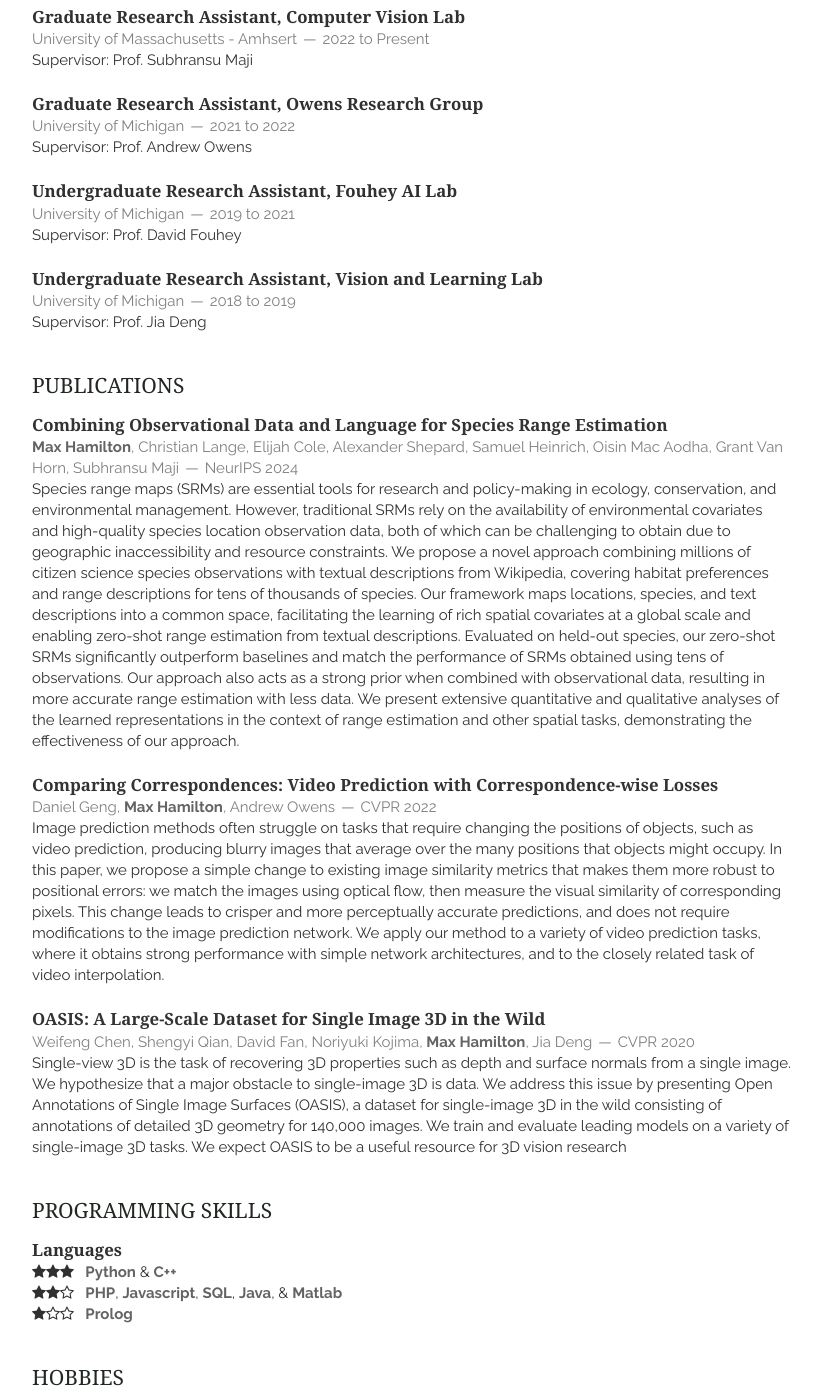
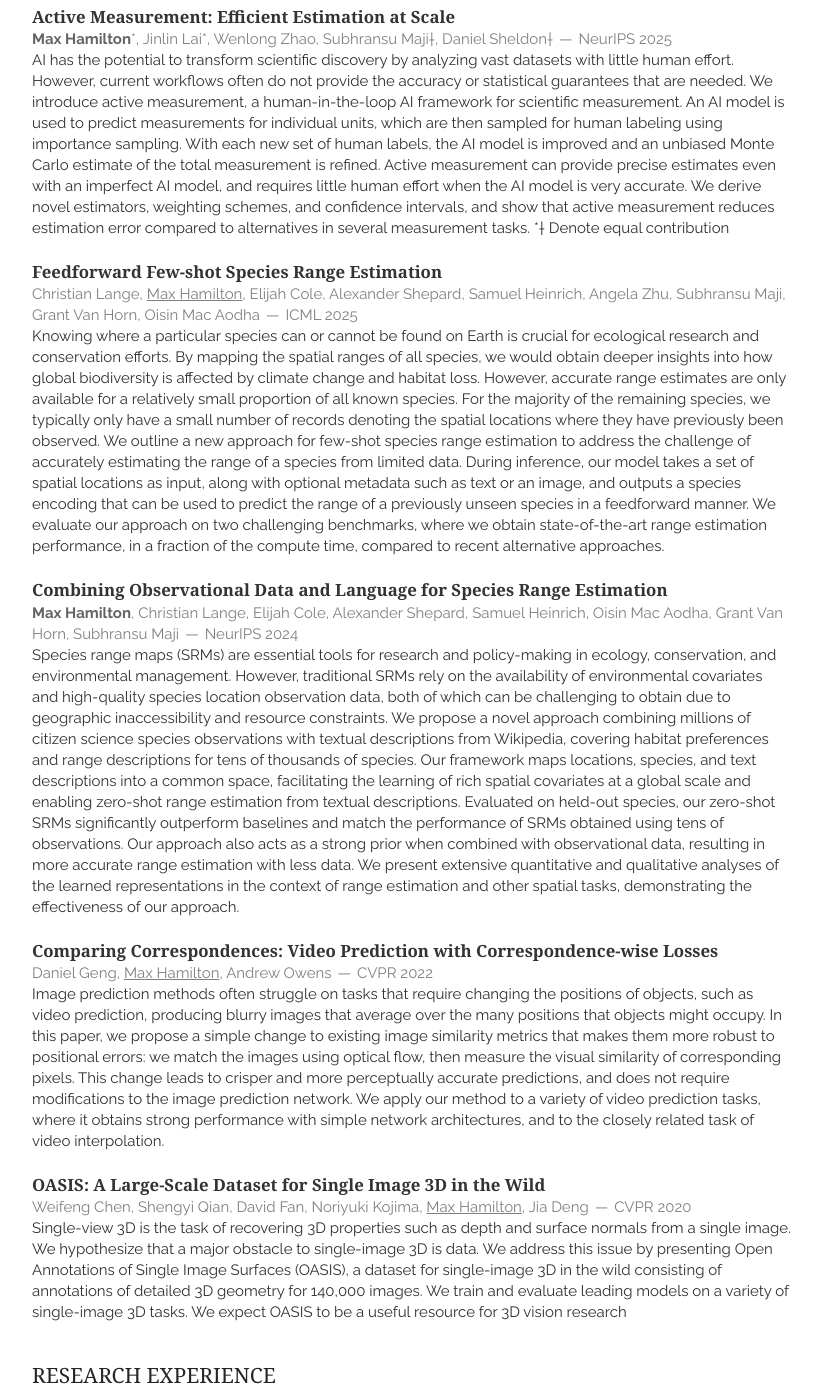
Before and after one commit to johnmaxh/johnmaxh.github.io, a Jekyll site: the page built from index.html, in a window 1280 px wide and 1400 px high, scrolled down 369 px. Shown: the whole window, without its empty margins (328-1147 px from the left). Built offline with Jekyll 4.4.1, drawn with Linux system fonts in a browser that asks for light colours; nearby versions of some CDN libraries; the list of posts is cut into pages by our own code; some of the changed text lies outside the part shown.

Commit message:
Updated Publications

```diff
--- a/_config.yml
+++ b/_config.yml
@@ -21,7 +21,7 @@
 website: https://johnmaxh.github.io
 website_full: https://johnmaxh.github.io
 github: johnmaxh
-google_scholar: dUk5hXoAAAAJ
+google_scholar: tYerDBYAAAAJ
 
 # needed for travis-ci build
 exclude: [vendor]
--- a/_includes/interests.html
+++ /dev/null
@@ -1,6 +0,0 @@
-<section class="thirteen columns">
-    <h1>Hobbies</h1>
-    <article>
-        <p>Cycling, Hiking, Camping, Cooking.</p>
-    </article>
-</section>
--- a/_includes/publications.html
+++ b/_includes/publications.html
@@ -1,5 +1,20 @@
 <section class="thirteen columns">
     <h1>Publications</h1>
+    <article>
+        <header>
+            <h1><a href="https://arxiv.org/abs/2507.01372">Active Measurement: Efficient Estimation at Scale</a></h1>
+            <span><address><em>Max Hamilton</em>*, Jinlin Lai*, Wenlong Zhao, Subhransu Maji<sup>†</sup>, Daniel Sheldon<sup>†</sup></address><time>NeurIPS 2025</time></span>
+        </header>
+        <p>AI has the potential to transform scientific discovery by analyzing vast datasets with little human effort. However, current workflows often do not provide the accuracy or statistical guarantees that are needed. We introduce active measurement, a human-in-the-loop AI framework for scientific measurement. An AI model is used to predict measurements for individual units, which are then sampled for human labeling using importance sampling. With each new set of human labels, the AI model is improved and an unbiased Monte Carlo estimate of the total measurement is refined. Active measurement can provide precise estimates even with an imperfect AI model, and requires little human effort when the AI model is very accurate. We derive novel estimators, weighting schemes, and confidence intervals, and show that active measurement reduces estimation error compared to alternatives in several measurement tasks.
+*<sup>†</sup> Denote equal contribution</p>
+    </article>
+    <article>
+        <header>
+            <h1><a href="https://arxiv.org/abs/2502.14977v2">Feedforward Few-shot Species Range Estimation</a></h1>
+            <span><address>Christian Lange, <u>Max Hamilton</u>, Elijah Cole, Alexander Shepard, Samuel Heinrich, Angela Zhu, Subhransu Maji, Grant Van Horn, Oisin Mac Aodha</address><time>ICML 2025</time></span>
+        </header>
+        <p>Knowing where a particular species can or cannot be found on Earth is crucial for ecological research and conservation efforts. By mapping the spatial ranges of all species, we would obtain deeper insights into how global biodiversity is affected by climate change and habitat loss. However, accurate range estimates are only available for a relatively small proportion of all known species. For the majority of the remaining species, we typically only have a small number of records denoting the spatial locations where they have previously been observed. We outline a new approach for few-shot species range estimation to address the challenge of accurately estimating the range of a species from limited data. During inference, our model takes a set of spatial locations as input, along with optional metadata such as text or an image, and outputs a species encoding that can be used to predict the range of a previously unseen species in a feedforward manner. We evaluate our approach on two challenging benchmarks, where we obtain state-of-the-art range estimation performance, in a fraction of the compute time, compared to recent alternative approaches. </p>
+    </article>
     <article>
         <header>
             <h1><a href="https://arxiv.org/abs/2410.10931">Combining Observational Data and Language for Species Range Estimation</a></h1>
@@ -10,14 +25,14 @@
     <article>
         <header>
             <h1><a href="https://arxiv.org/abs/2104.09498">Comparing Correspondences: Video Prediction with Correspondence-wise Losses</a></h1>
-            <span><address>Daniel Geng, <em>Max Hamilton</em>, Andrew Owens</address><time>CVPR 2022</time></span>
+            <span><address>Daniel Geng, <u>Max Hamilton</u>, Andrew Owens</address><time>CVPR 2022</time></span>
         </header>
         <p>Image prediction methods often struggle on tasks that require changing the positions of objects, such as video prediction, producing blurry images that average over the many positions that objects might occupy. In this paper, we propose a simple change to existing image similarity metrics that makes them more robust to positional errors: we match the images using optical flow, then measure the visual similarity of corresponding pixels. This change leads to crisper and more perceptually accurate predictions, and does not require modifications to the image prediction network. We apply our method to a variety of video prediction tasks, where it obtains strong performance with simple network architectures, and to the closely related task of video interpolation.</p>
     </article>
     <article>
         <header>
             <h1><a href="https://arxiv.org/abs/2007.13215">OASIS: A Large-Scale Dataset for Single Image 3D in the Wild</a></h1>
-            <span><address>Weifeng Chen, Shengyi Qian, David Fan, Noriyuki Kojima, <em>Max Hamilton</em>, Jia Deng</address><time>CVPR 2020</time></span>
+            <span><address>Weifeng Chen, Shengyi Qian, David Fan, Noriyuki Kojima, <u>Max Hamilton</u>, Jia Deng</address><time>CVPR 2020</time></span>
         </header>
         <p>Single-view 3D is the task of recovering 3D properties such as depth and surface normals from a single image. We hypothesize that a major obstacle to single-image 3D is data. We address this issue by presenting Open Annotations of Single Image Surfaces (OASIS), a dataset for single-image 3D in the wild consisting of annotations of detailed 3D geometry for 140,000 images. We train and evaluate leading models on a variety of single-image 3D tasks. We expect OASIS to be a useful resource for 3D vision research</p>
     </article>
--- a/_includes/skills.html
+++ /dev/null
@@ -1,20 +0,0 @@
-<section class="thirteen columns">
-    <h1>Programming Skills</h1>
-    <article>
-        <header>
-            <h1>Languages</h1>
-        </header>
-        <p>
-            <i class="fa fa-star"></i><i class="fa fa-star"></i><i class="fa fa-star"></i>
-            &nbsp;&nbsp;<em>Python</em> & <em>C++</em>
-        </p>
-        <p>
-            <i class="fa fa-star"></i><i class="fa fa-star"></i><i class="fa fa-star-o"></i>
-            &nbsp;&nbsp;<em>PHP</em>, <em>Javascript</em>, <em>SQL</em>, <em>Java</em>, & <em>Matlab</em>
-        </p>
-        <p>
-            <i class="fa fa-star"></i><i class="fa fa-star-o"></i><i class="fa fa-star-o"></i>
-            &nbsp;&nbsp;<em>Prolog</em>
-        </p>
-    </article>
-</section>
--- a/index.html
+++ b/index.html
@@ -4,10 +4,6 @@
 
 {% include education.html %}
 
-{% include research.html %}
-
 {% include publications.html %}
 
-{% include skills.html %}
-
-{% include interests.html %}
+{% include research.html %}
```
